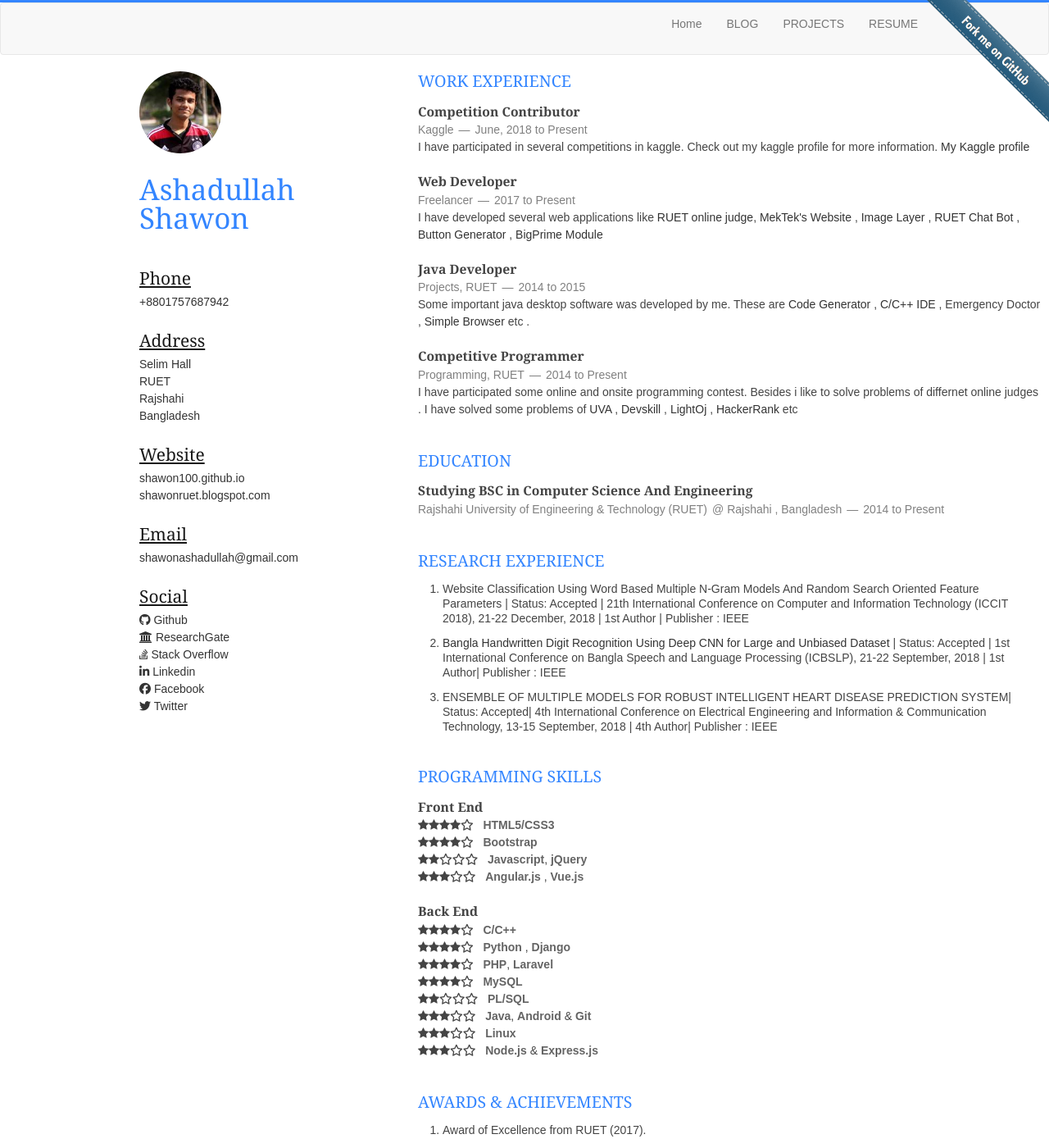
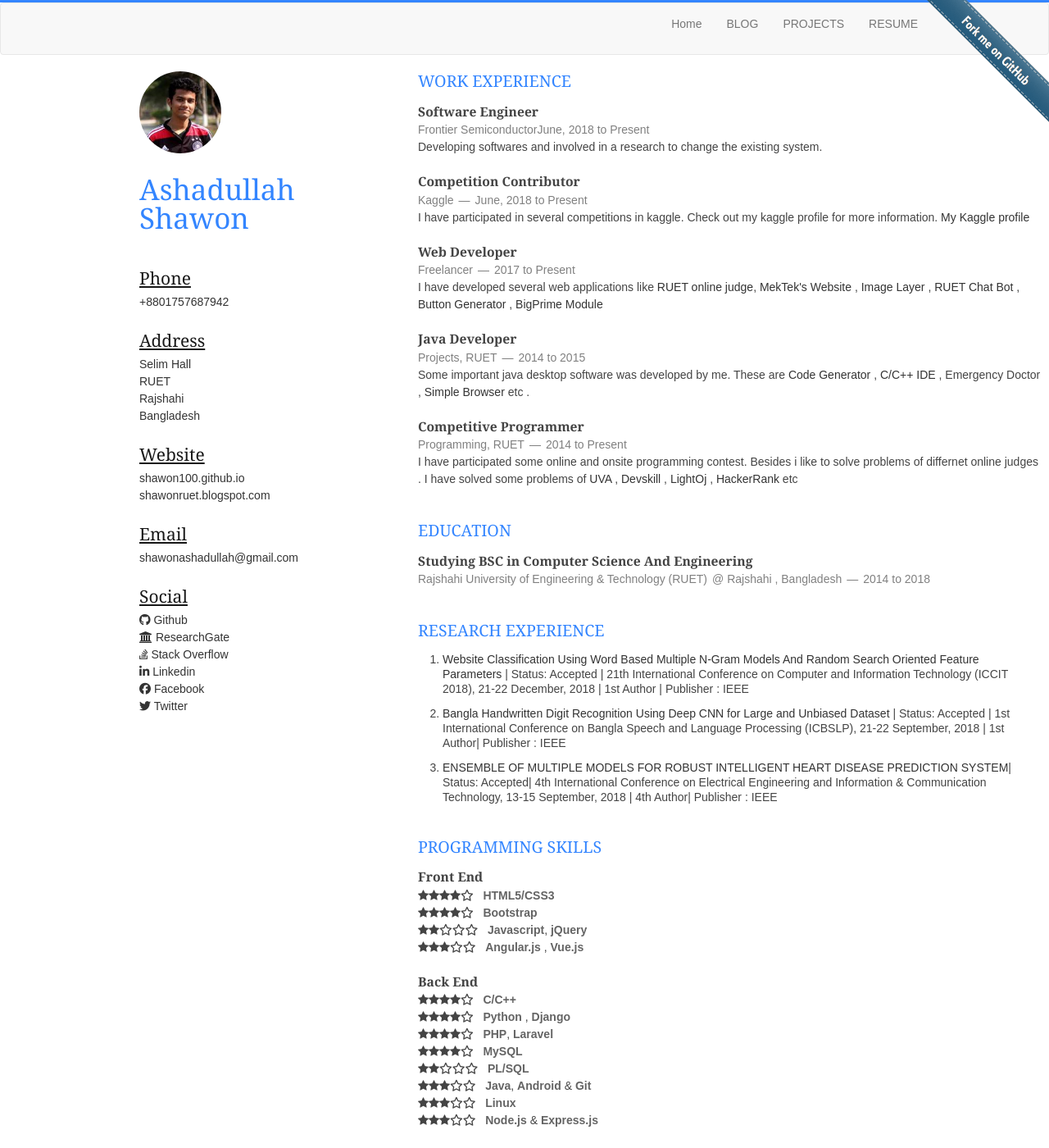
Before and after one commit to shawon100/shawon100.github.io, a Jekyll site: the page built from resume.html, in a window 1280 px wide and 1400 px high. Shown: the whole window at 82% size. Built offline with Jekyll 4.4.1, drawn with Linux system fonts in a browser that asks for light colours; nearby versions of some CDN libraries; library files that are not in the unit come from our copies.

Commit message:
Update resume.html

```diff
--- a/resume.html
+++ b/resume.html
@@ -107,6 +107,13 @@
 
         <section class="thirteen columns">
     <h1>Work Experience</h1>
+      <article>
+        <header>
+            <h1>Software Engineer</h1>
+            <span><a href="http://www.frontiersemi.com">Frontier Semiconductor</a><time>June, 2018 to Present</time></span>
+        </header>
+        <p>Developing softwares and involved in a research to change the existing system.</p>
+   </article>
     <article>
         <header>
             <h1>Competition Contributor</h1>
@@ -153,7 +160,7 @@
         <header>
             <h1>Studying BSC in Computer Science And Engineering</h1>
             <span>Rajshahi University of Engineering & Technology (RUET)</span>
-            <span><address>Rajshahi , Bangladesh</address><time>2014 to Present</time></span>
+            <span><address>Rajshahi , Bangladesh</address><time>2014 to 2018</time></span>
         </header>
         <p>
 
@@ -167,9 +174,9 @@
     <article>
         <header>
             <ol>
-                <li>Website Classification Using Word Based Multiple N-Gram Models And Random Search Oriented Feature Parameters | Status: Accepted | 21th International Conference on Computer and Information Technology (ICCIT 2018), 21-22 December, 2018 | 1st Author | Publisher : IEEE</li>
+                <li><a href="https://ieeexplore.ieee.org/document/8631907" target="_blank" >Website Classification Using Word Based Multiple N-Gram Models And Random Search Oriented Feature Parameters</a> | Status: Accepted | 21th International Conference on Computer and Information Technology (ICCIT 2018), 21-22 December, 2018 | 1st Author | Publisher : IEEE</li>
                 <li><a href="https://ieeexplore.ieee.org/document/8554900" target="_blank" >Bangla Handwritten Digit Recognition Using Deep CNN for Large and Unbiased Dataset</a> | Status: Accepted | 1st International Conference on Bangla Speech and Language Processing (ICBSLP), 21-22 September, 2018 | 1st Author| Publisher : IEEE</li>
-                <li>ENSEMBLE OF MULTIPLE MODELS FOR ROBUST INTELLIGENT HEART DISEASE PREDICTION SYSTEM| Status: Accepted| 4th International Conference on Electrical Engineering and Information & Communication Technology, 13-15 September, 2018 | 4th Author| Publisher : IEEE</li>
+                <li><a href="https://ieeexplore.ieee.org/document/8628152" target="_blank" >ENSEMBLE OF MULTIPLE MODELS FOR ROBUST INTELLIGENT HEART DISEASE PREDICTION SYSTEM</a>| Status: Accepted| 4th International Conference on Electrical Engineering and Information & Communication Technology, 13-15 September, 2018 | 4th Author| Publisher : IEEE</li>
             </ol>
 
 
```
